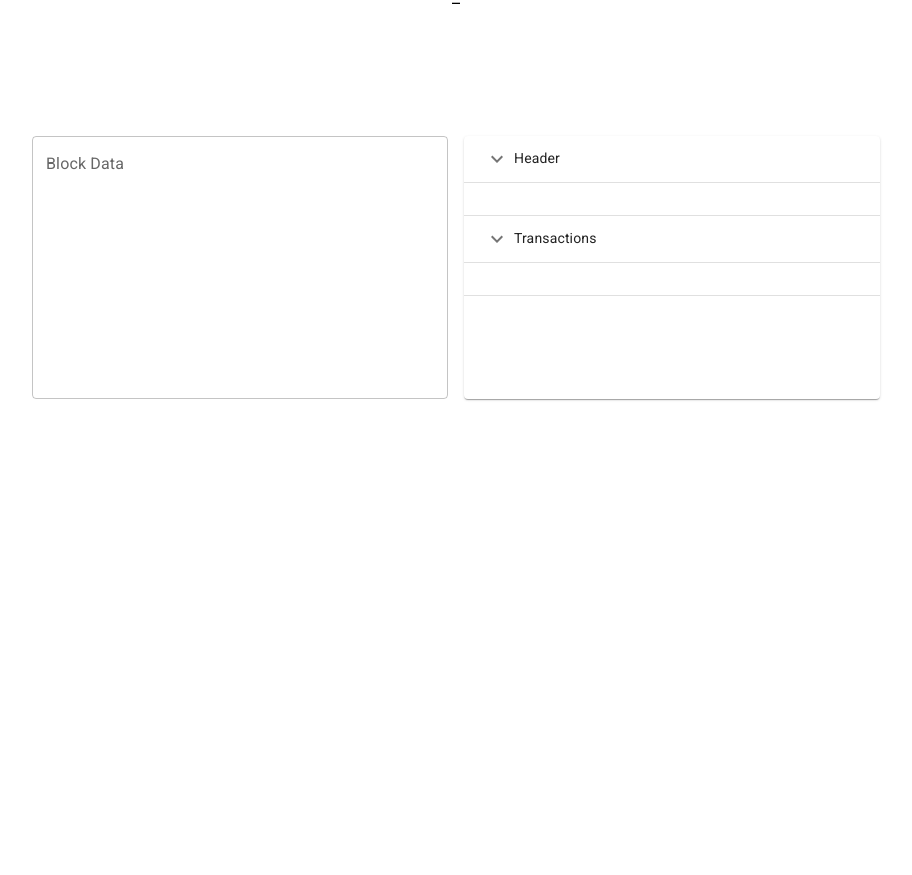
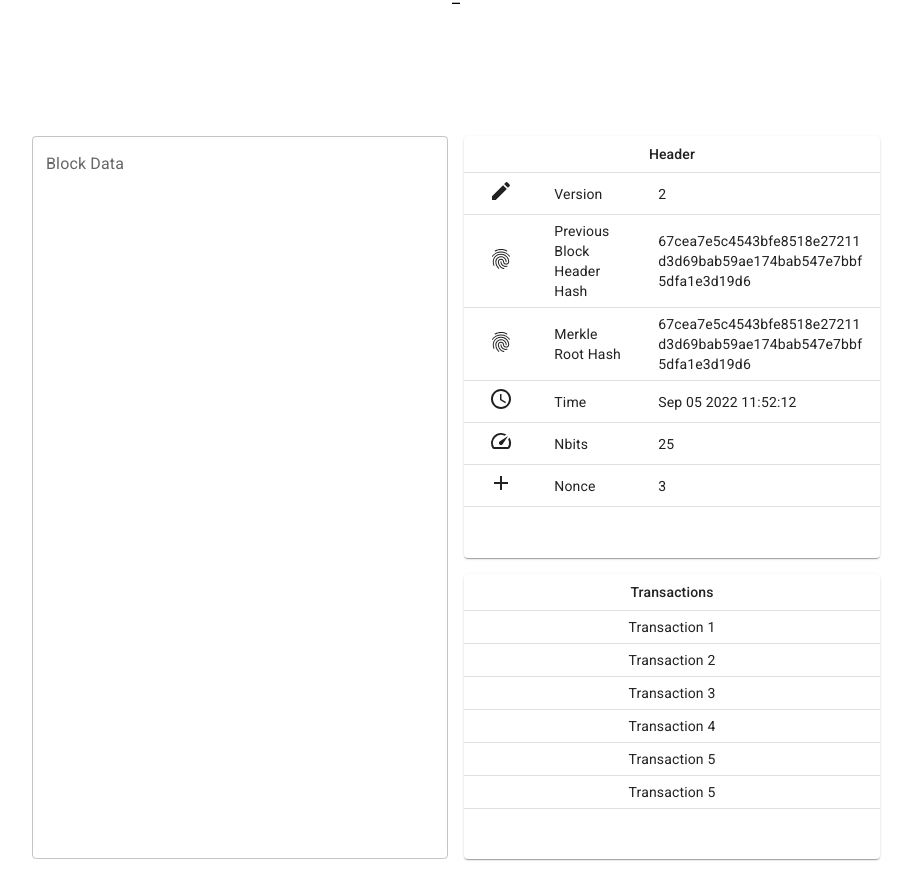
Before and after one commit to BenHunt-io/byte-explorer-frontend, a Next.js app: page / in a window 1280 px wide. Shown: the whole page, without its empty margins (184-1096 px from the left). Before the commit the page ends 800 px from the top, so only its background shows below. Built offline with nearby package versions, Linux system fonts and the light colour scheme.

Commit message:
Created unfinished block data field, block header, and transactions

```diff
--- a/pages/index.tsx
+++ b/pages/index.tsx
@@ -6,12 +6,18 @@ import '@fontsource/roboto/400.css';
 import '@fontsource/roboto/500.css';
 import '@fontsource/roboto/700.css';
 import Button from '@mui/material/Button';
-import { Collapse, createTheme, IconButton, Paper, Table, TableBody, TableCell, TableContainer, TableHead, TableRow, TextField } from '@mui/material';
+import { Collapse, createTheme, Icon, IconButton, Paper, Table, TableBody, TableCell, TableContainer, TableHead, TableRow, TextField } from '@mui/material';
 import BlankHeader from '../components/BlankHeader';
 import React from 'react';
 import KeyboardArrowDownIcon from '@mui/icons-material/KeyboardArrowDown';
 import KeyboardArrowUpIcon from '@mui/icons-material/KeyboardArrowUp';
 import { ThemeProvider } from '@emotion/react';
+import EditIcon from '@mui/icons-material/Edit';
+import FingerprintIcon from '@mui/icons-material/Fingerprint';
+import LockClockIcon from '@mui/icons-material/LockClock';
+import AccessTimeIcon from '@mui/icons-material/AccessTime';
+import SpeedIcon from '@mui/icons-material/Speed';
+import AddIcon from '@mui/icons-material/Add';
 
 
 
@@ -55,32 +61,63 @@ const Home: NextPage = () => {
           label="Block Data"
           fullWidth
           multiline
-          minRows={10}
+          minRows={30}
         />
       </Grid2>
 
 
+      <Grid2 container justifyContent="center" sm={12} md={4}>
+        <Grid2 display="flex" justifyContent="center">
+          <TableContainer component={Paper}>
+            <Table size="small" aria-label="simple table">
 
-      <Grid2 display="flex" justifyContent="center" sm={12} md={4}>
-        <TableContainer component={Paper}>
-          <Table  aria-label="simple table">
+              <TableHead>
+                <TableRow>
+                  <TableCell align="center" colSpan={3}>Header</TableCell>
+                </TableRow>
+              </TableHead>
 
 
-            <TableBody>
-              <React.Fragment key="Header">
-                <CollapsableTableHeader title="Header" open={headerOpen} setOpen={setHeaderOpen}/>
-                <InnerTable rows={TableData} open={headerOpen} />
-              </React.Fragment>
-              <React.Fragment key="Transactions">
-                <CollapsableTableHeader title="Transactions" open={txsOpen} setOpen={setTxsOpen}/>
-                <InnerTable rows={TableData} open={txsOpen} />
-              </React.Fragment>
-            </TableBody>
+              <TableBody>
+                {TableData.map((row: any) =>
+                  <TableRow key={row.id}>
+                    <ThemeProvider theme={tableTheme}>
+                      <TableCell align="center">{row.icon}</TableCell>
+                      <TableCell>{row.description}</TableCell>
+                      <TableCell>{row.val}</TableCell>
+                    </ThemeProvider>
+                </TableRow>
+                )}
+              </TableBody>
+            </Table>
+          </TableContainer>
+        </Grid2>
+
+        <Grid2 display="flex" justifyContent="center" xs={12}>
+          <TableContainer component={Paper}>
+            <Table size="small" aria-label="simple table">
+
+              <TableHead>
+                <TableRow>
+                  <TableCell align="center">Transactions</TableCell>
+                </TableRow>
+
+              </TableHead>
 
 
+              <TableBody>
+                {TableData.map((row: any) =>
+                  <TableRow key={row.id}>
+                    {/* <ThemeProvider theme={tableTheme}> */}
+                      <TableCell align="center">Transaction {row.id}</TableCell>
+                    {/* </ThemeProvider> */}
+                </TableRow>
+                )}
+              </TableBody>
+              </Table>
+            </TableContainer>
+          </Grid2>
 
-          </Table>
-        </TableContainer>
       </Grid2>
 
 
@@ -98,8 +135,8 @@ const tableTheme = createTheme({
         // Name of the slot
         root: {
           // Some CSS
-          columnWidth : "160px",
-          wordWrap: "break-word"
+          wordWrap: "break-word",
+          columnWidth: "160px"
         },
       },
     },
@@ -110,12 +147,38 @@ const TableData = [
     {
       id : 1,
       val: 2,
-      description: "Version"
+      description: "Version",
+      icon : <EditIcon/>
     },
     {
       id: 2,
       val: "67cea7e5c4543bfe8518e27211d3d69bab59ae174bab547e7bbf5dfa1e3d19d6",
-      description: "Tx Id"
+      description: "Previous Block Header Hash",
+      icon : <FingerprintIcon/>
+    },
+    {
+      id: 3,
+      val: "67cea7e5c4543bfe8518e27211d3d69bab59ae174bab547e7bbf5dfa1e3d19d6",
+      description: "Merkle Root Hash",
+      icon: <FingerprintIcon/>
+    },
+    {
+      id: 4,
+      val: "Sep 05 2022 11:52:12",
+      description: "Time",
+      icon: <AccessTimeIcon/>
+    },
+    {
+      id: 5,
+      val: "25",
+      description: "Nbits",
+      icon: <SpeedIcon/>
+    },
+    {
+      id: 5,
+      val: "3",
+      description: "Nonce",
+      icon: <AddIcon/>
     }
 ];
 
@@ -130,7 +193,7 @@ const InnerTable = (props : any) => {
       <TableRow>
         <TableCell>
           <Collapse in={props.open} timeout="auto" unmountOnExit>
-            <Table size="small">
+            <Table>
             <TableHead>
               <TableRow>
                 <TableCell>Value</TableCell>
@@ -140,22 +203,15 @@ const InnerTable = (props : any) => {
             <TableBody>
               {
                 props.rows.map((row : any) =>
+                <ThemeProvider theme={tableTheme}>
                   <TableRow key={row.id}>
-                    <ThemeProvider theme={tableTheme}>
                       <TableCell>{row.val}</TableCell>
                       <TableCell>{row.description}</TableCell>
-                      </ThemeProvider>
                   </TableRow>
+                </ThemeProvider>
+
                 )
               }
-              <React.Fragment key="TxInputs">
-                <CollapsableTableHeader title="Transaction Inputs" open={open} setOpen={setOpen}/>
-                <InnerTable rows={TableData} open={open}/>
-              </React.Fragment>
-              <React.Fragment key="TxOutputs">
-                <CollapsableTableHeader title="Transaction Outputs" open={open} setOpen={setOpen}/>
-                <InnerTable rows={TableData} open={open}/>
-              </React.Fragment>
             </TableBody>
             </Table>
           </Collapse>
```
